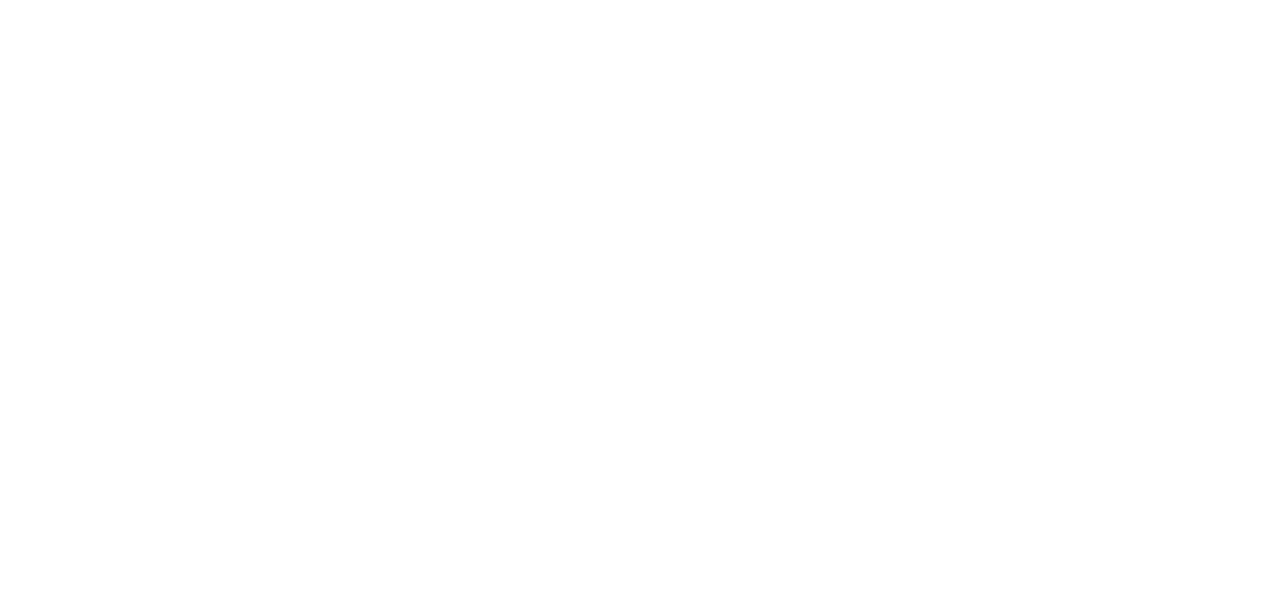
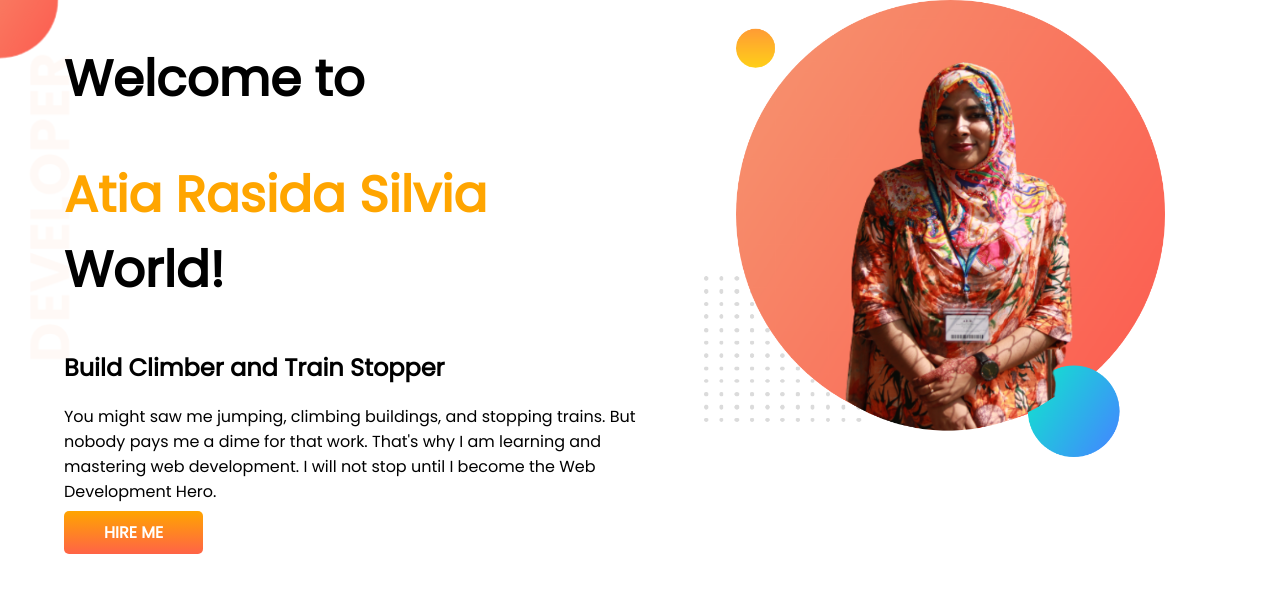
Before and after one commit to AtiaSilvia/developer-protfolio, a plain HTML site: page index.html in a window 1280 px wide. Drawn offline with Linux system fonts and the light colour scheme.

Commit message:
top-banner added

```diff
--- a/index.html
+++ b/index.html
@@ -1,13 +1,36 @@
 <!DOCTYPE html>
 <html lang="en">
+
 <head>
     <meta charset="UTF-8">
     <meta http-equiv="X-UA-Compatible" content="IE=edge">
     <meta name="viewport" content="width=device-width, initial-scale=1.0">
     <title>Atia protfolio</title>
+    <link rel="preconnect" href="https://fonts.googleapis.com">
+    <link rel="preconnect" href="https://fonts.gstatic.com" crossorigin>
+    <link href="https://fonts.googleapis.com/css2?family=Poppins&display=swap" rel="stylesheet">
     <link rel="stylesheet" href="style.css">
 </head>
+
 <body>
+    <section class="top-banner">
+        <div class="half-width">
+            <h1>Welcome to</h1>
+            <h1><span class="orange-color"> Atia Rasida Silvia </span> World!</h1>
+            <h2>Build Climber and Train Stopper</h2>
+            <p>You might saw me jumping, climbing buildings, and stopping trains. But nobody pays me a dime for that
+                work.
+                That's why I am learning and mastering web development. I will not stop until I become the Web
+                Development
+                Hero.</p>
+            <a class="link-button" target="_blank" href="https://www.linkedin.com/in/atia-rasida-silvia-940791207/">HIRE
+                ME</a>
+        </div>
+        <div class="half-width">
+            <img src="images/Atia.png" alt="">
+        </div>
+    </section>
 
 </body>
+
 </html>
--- a/style.css
+++ b/style.css
@@ -0,0 +1,38 @@
+body{
+    font-family: 'Poppins', sans-serif;
+    margin: 0;
+}
+h1{
+    font-size: 50px;
+}
+.orange-color
+{
+    color: orange;
+}
+section
+{
+    display: flex;
+}
+.half-width
+{
+    width: 50%;
+    padding-left: 5%;
+}
+.half-width img
+{
+    width: 80%;
+}
+.link-button
+{
+    text-decoration: none;
+    background-image: linear-gradient(orange,tomato);
+    padding: 10px 40px;
+    color: white;
+    font-weight: 700;
+    border-radius: 5px;
+}
+.top-banner
+{
+    background-image: url(images/top-banner.png);
+    background-repeat: no-repeat;
+}
```
Also changed, not shown: images/Atia.png (added), images/dream-bg.png (added), images/exp-bg.png (added), images/jhankar.png (added), images/jhankar2.png (added), images/my-bg2.png (added), images/top-banner.png (added), 7 other files.
